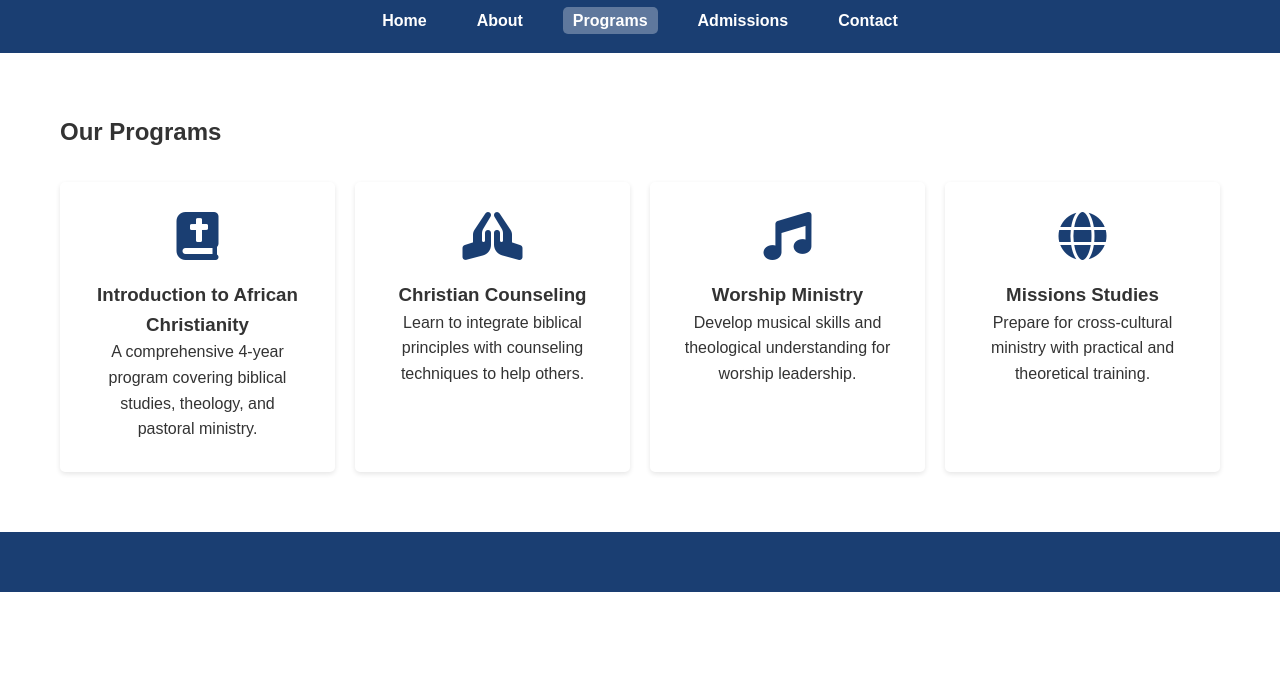
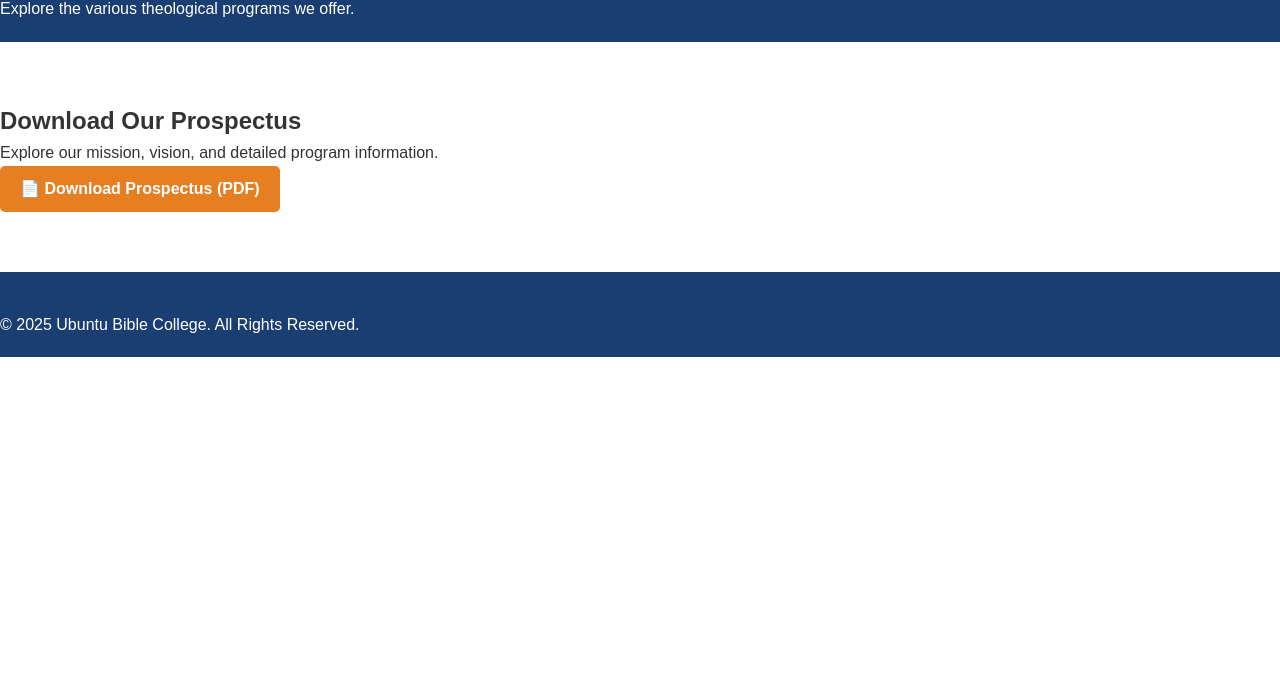
Before and after one commit to sadsax772/Ubuntu-Bible-College, a plain HTML site: page programs.html in a window 1280 px wide. Shown: the part 122-800 px from the top of the page. Drawn offline with Linux system fonts and the light colour scheme.

Commit message:
Add files via upload

```diff
--- a/programs.html
+++ b/programs.html
@@ -2,71 +2,45 @@
 <html lang="en">
 <head>
   <meta charset="UTF-8" />
-    <meta name="viewport" content="width=device-width, initial-scale=1.0" />
+  <meta name="viewport" content="width=device-width, initial-scale=1.0"/>
   <title>Ubuntu Bible College - Programs</title>
   <link rel="stylesheet" href="style.css" />
-    <link rel="stylesheet" href="https://cdnjs.cloudflare.com/ajax/libs/font-awesome/6.0.0-beta3/css/all.min.css" />
 </head>
-  <body>
+<body onload="startSite()">
+  <!-- Landing Section -->
+  <section id="landing">
+    <h1>Welcome to Ubuntu Bible College</h1>
+    <button onclick="startSite()">Enter</button>
+  </section>
+
+  <!-- Main Content -->
+  <section id="main-content" style="display: none;">
     <header>
-      <div class="logo">
-        <h1>Ubuntu Bible College</h1>
-        <p>Training Disciples for Kingdom Service</p>
-      </div>
-      <nav>
-        <ul>
-          <li><a href="index.html">Home</a></li>
-          <li><a href="about.html">About</a></li>
-          <li><a href="programs.html" class="active">Programs</a></li>
-          <li><a href="admissions.html">Admissions</a></li>
-          <li><a href="contact.html">Contact</a></li>
-        </ul>
-      </nav>
+      <h1>Programs Offered</h1>
+      <p>Explore the various theological programs we offer.</p>
     </header>
 
-    <section class="programs-section">
-      <div class="container">
-        <h2>Our Programs</h2>
-        <div class="programs-grid">
-          <div class="program-card">
-            <i class="fas fa-bible"></i>
-            <h3>Introduction to African Christianity</h3>
-            <p>
-              A comprehensive 4-year program covering biblical studies,
-              theology, and pastoral ministry.
-            </p>
-          </div>
-          <div class="program-card">
-            <i class="fas fa-hands-praying"></i>
-            <h3>Christian Counseling</h3>
-            <p>
-              Learn to integrate biblical principles with counseling techniques
-              to help others.
-            </p>
-          </div>
-          <div class="program-card">
-            <i class="fas fa-music"></i>
-            <h3>Worship Ministry</h3>
-            <p>
-              Develop musical skills and theological understanding for worship
-              leadership.
-            </p>
-          </div>
-          <div class="program-card">
-            <i class="fas fa-globe"></i>
-            <h3>Missions Studies</h3>
-            <p>
-              Prepare for cross-cultural ministry with practical and theoretical
-              training.
-            </p>
-          </div>
-        </div>
-      </div>
+    <!-- Your existing programs list goes here -->
+
+    <!-- 🔽 Prospectus Download Section -->
+    <section class="prospectus-section">
+      <h2>Download Our Prospectus</h2>
+      <p>Explore our mission, vision, and detailed program information.</p>
+      <a href="prospectus.pdf" download class="btn">📄 Download Prospectus (PDF)</a>
     </section>
 
     <footer>
-      <!-- Same footer as index.html -->
+      <p>&copy; 2025 Ubuntu Bible College. All Rights Reserved.</p>
+    </footer>
+  </section>
 
-    </footer>
+  <!-- Your original scripts -->
+  <script>
+    function startSite() {
+      document.getElementById("landing").style.display = "none";
+      document.getElementById("main-content").style.display = "block";
+    }
+  </script>
+  <script src="script.js"></script>
 </body>
 </html>
```
Also changed, not shown: about.html (+7 -4 lines), admission-application.html (+2 -3 lines), admissions.html (+0 -1 lines), contact.html (+9 -7 lines), index.html (+13 -3 lines). Lines whose indentation alone changed are shown as unchanged.
